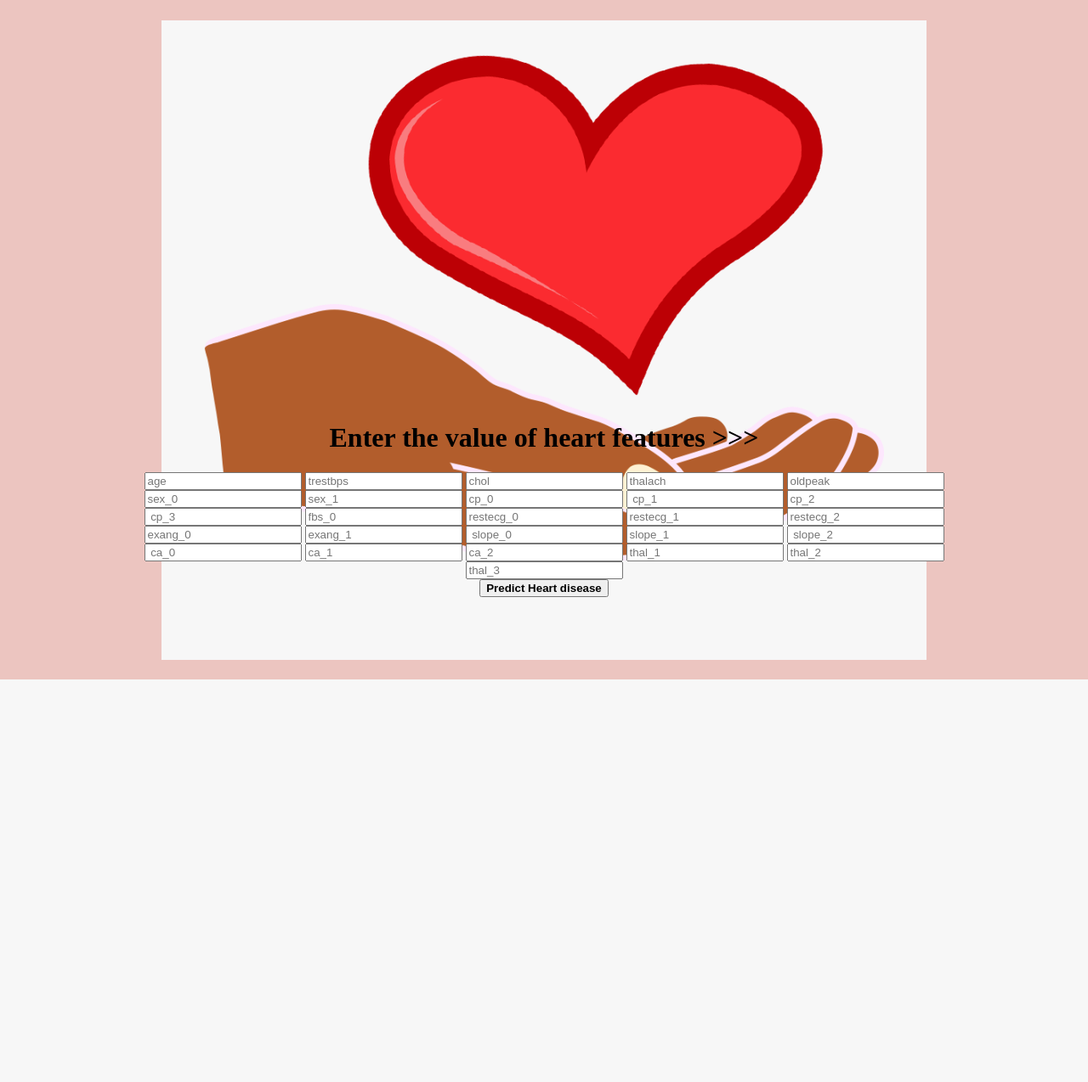
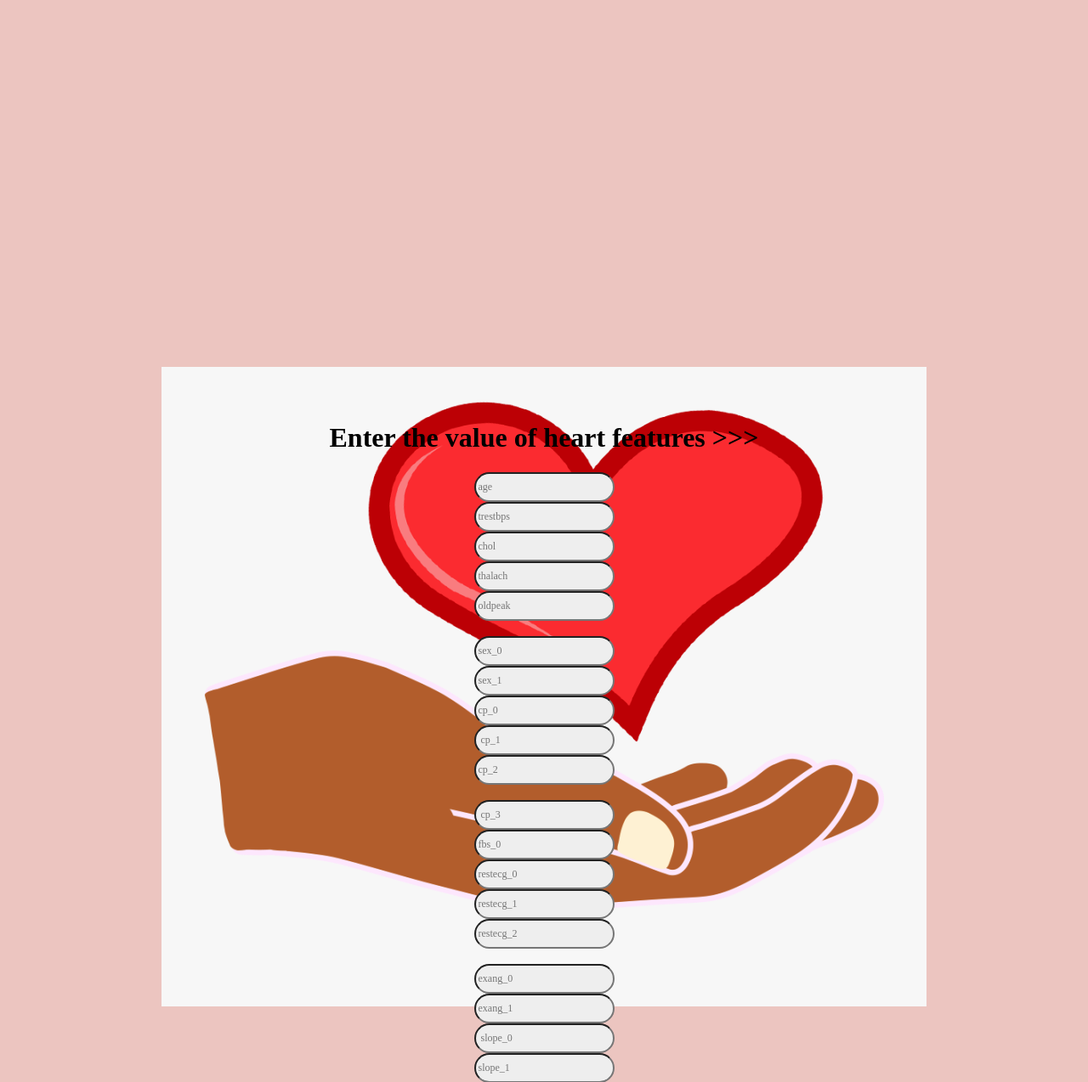
Before and after one commit to srikar008/heart-repo, a Flask app: page / in a window 1280 px wide. Shown: the top 1274 px of the page at 85% size. Before the commit the page ends 800 px from the top, so only its background shows below. Run offline with Flask 2, Linux system fonts and the light colour scheme; parts of the project's set-up code (start-up, migrations or seed data) failed here and were passed over.

Commit message:
Update index.html
Introduced input css

```diff
--- a/templates/index.html
+++ b/templates/index.html
@@ -34,6 +34,20 @@
     background: #f6b93b;
     border-color: #f6b93b !important;
     transition: all 0.4s ease 0s;
+    }
+
+    input {
+    height: 31px;
+    padding: 0 3px;
+    position: relative;
+    display: block;
+    width: auto;
+    background: #eee;
+    border-radius: 40px;
+    font-family: Ubuntu-Bold;
+    font-size: 12px;
+    color: #8f8fa1;
+    line-height: 1.2;
     }
 
     #h1forsafe{
```
